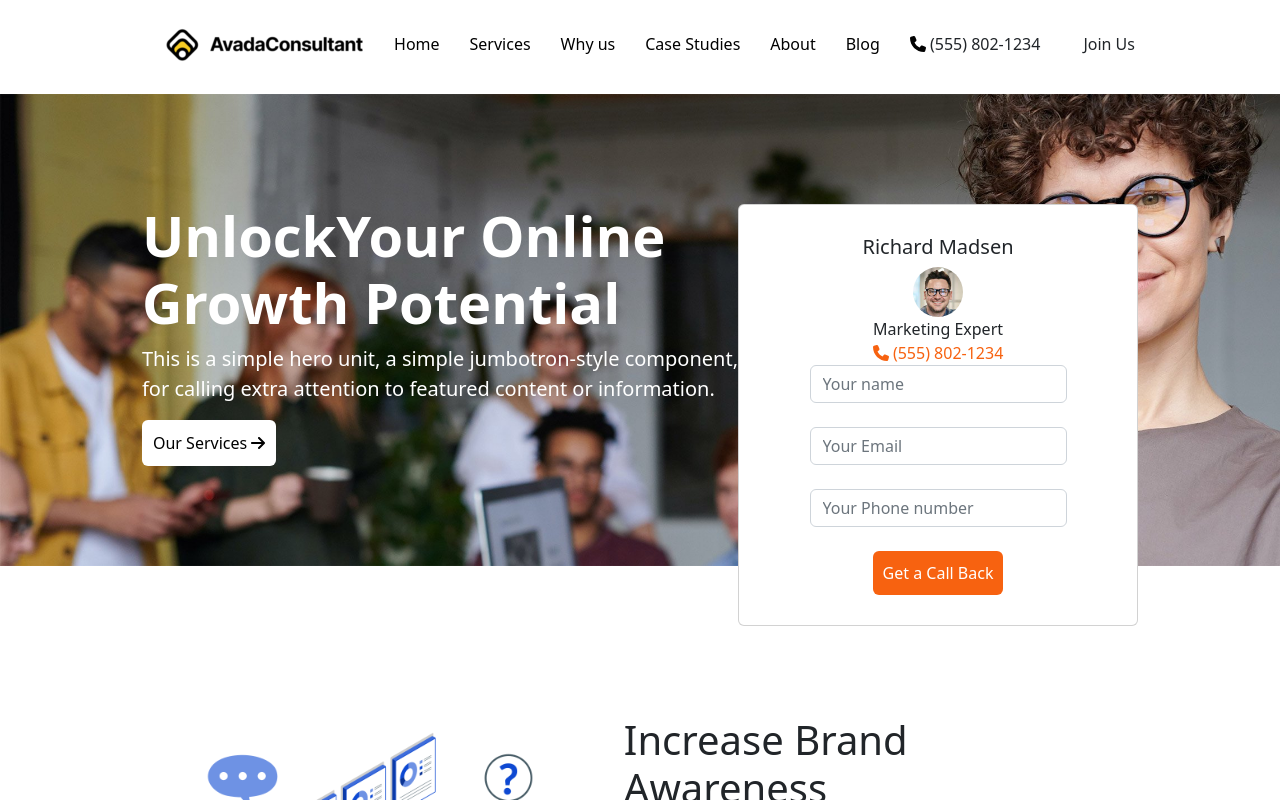
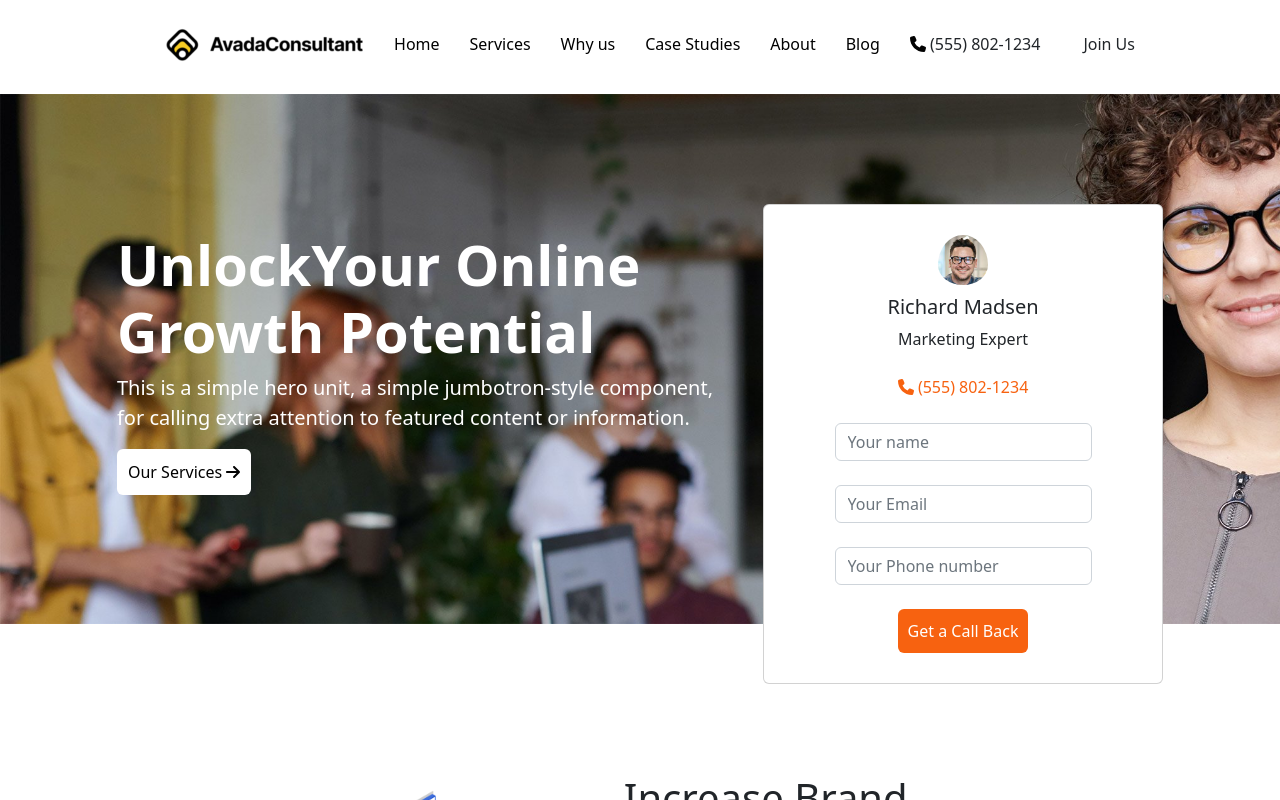
Before and after one commit to AlessioLaudicina/proj-html-vuejs, a Vue app: page / in a window 1280 px wide. Shown: the top 800 px of the page. Built offline with nearby package versions, Linux system fonts and the light colour scheme.

Commit message:
Aggiunto padding alla ContactSec e Header Bottom

```diff
--- a/src/components/ContactForm.vue
+++ b/src/components/ContactForm.vue
@@ -8,10 +8,11 @@ export default {
 <template>
     <div class="card rounded bg-white">
         <form class="d-flex flex-column justify-content-center align-items-center">
+            <img src="../assets/images/marketing-consultant-expert.jpg" alt="marketing-img" class="rounded-circle profile">
+
             <h5 class="text-center">Richard Madsen</h5>
-            <img src="../assets/images/marketing-consultant-expert.jpg" alt="marketing-img" class="rounded-circle profile">
             <span class="text-center">Marketing Expert</span>
-            <span class="text-center" style="color: #f76210;">
+            <span class="text-center my-4" style="color: #f76210;">
                 <fa icon="fa-solid fa-phone" />
                 (555) 802-1234
             </span>
@@ -47,8 +48,9 @@ export default {
     padding: 30px;
 
     .profile {
-        max-height: 50px;
-        max-width: 50px;
+        max-height: 60px;
+        max-width: 60px;
+        padding-bottom: 10px;
     }
 }
 </style>
--- a/src/components/ContactSection.vue
+++ b/src/components/ContactSection.vue
@@ -12,7 +12,7 @@ export default {
 
 <template>
     <div class="my-container">
-        <div class="d-flex  justify-content-center align-items-center">
+        <div class="d-flex  justify-content-center ">
             <div class="title">
                 <h1>Let's Make Things <br>Happen</h1>
                 <span>Lorem ipsum dolor sit amet consectetur adipisicing elit. <br> Sint eos porro quod recusandae
@@ -41,5 +41,13 @@ export default {
     margin: 0 auto;
     padding: 50px 0;
 
+    .title {
+        padding-right: 50px;
+    }
+
+    .my-form {
+        color: black;
+    }
+
 }
 </style>
--- a/src/components/HeaderBottom.vue
+++ b/src/components/HeaderBottom.vue
@@ -50,6 +50,9 @@ export default {
     background-size: cover;
     min-height: 400px;
 
+    .intro {
+        padding-right: 50px;
+    }
 
     .my-button {
         background-color: $white-cube-color;
```
